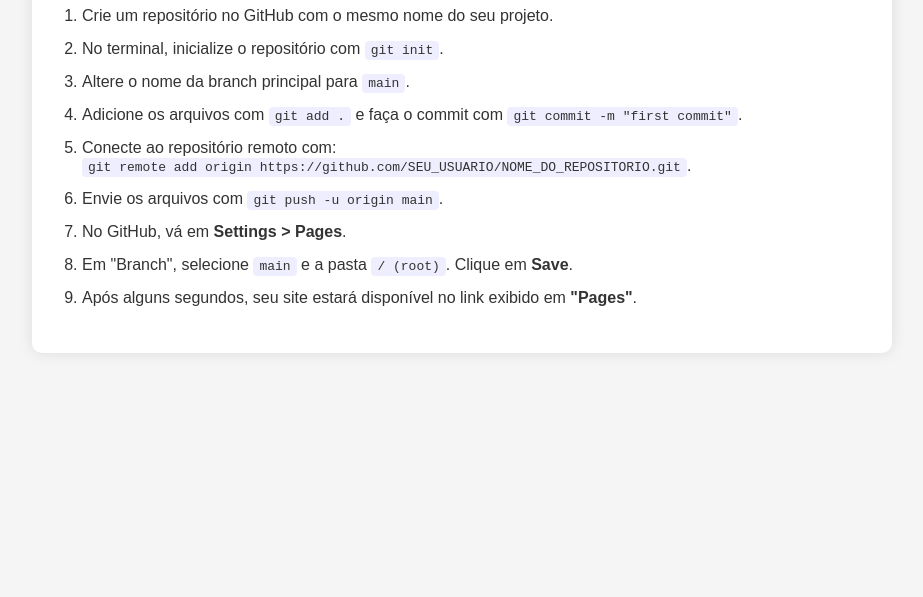
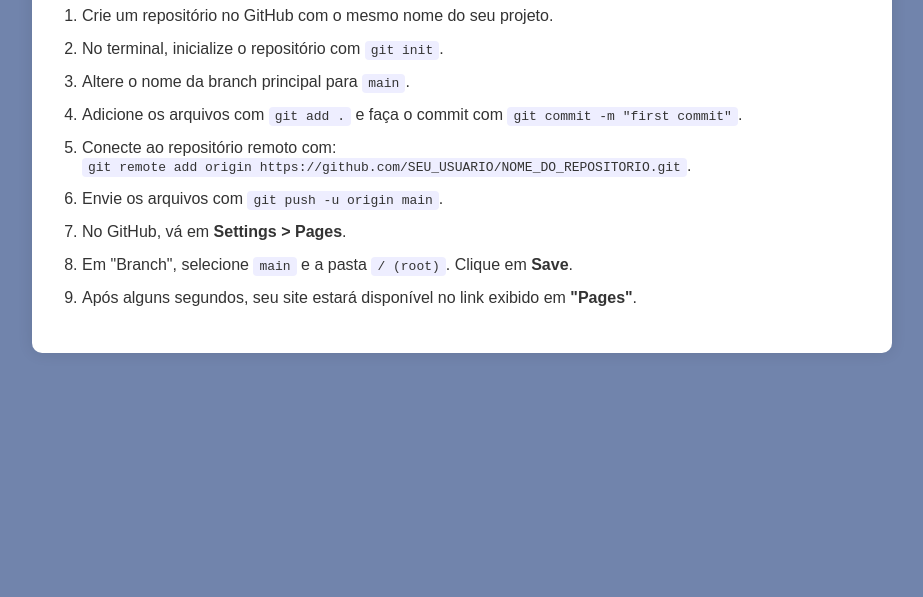
Before and after one commit to senmdz/primeirorepositorio, a plain HTML site: page index.html in a window 1280 px wide. Shown: the part 203-800 px from the top of the page, without its empty margins (178-1101 px from the left). Drawn offline with Linux system fonts and the light colour scheme.

Commit message:
Adicionei outra cor ao fundo

```diff
--- a/style.css
+++ b/style.css
@@ -1,6 +1,6 @@
 body {
     font-family: Arial, sans-serif;
-    background-color: #f5f5f5;
+    background-color: #7184ac;
     color: #333;
     margin: 0;
     padding: 0;
```
